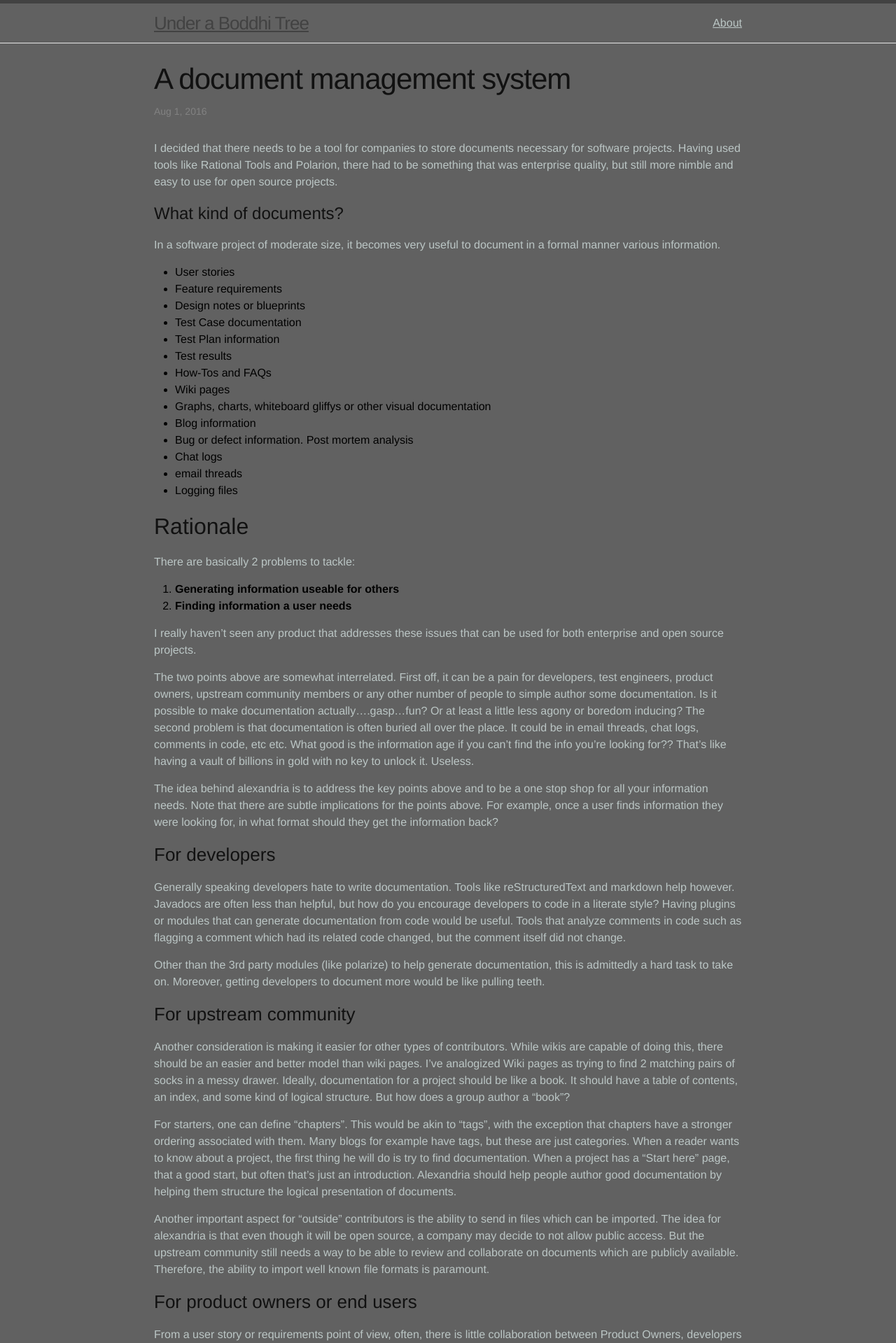
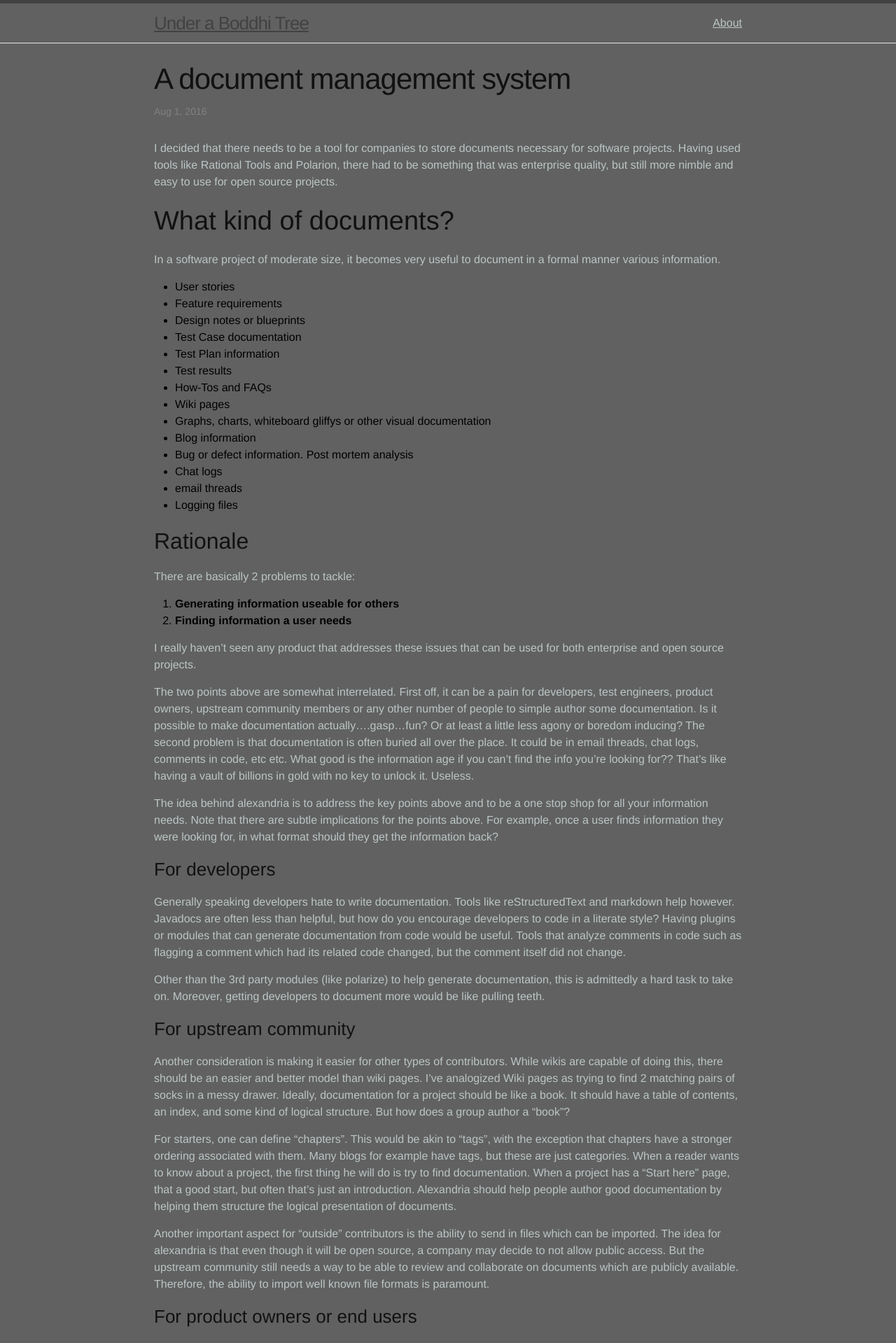
Before and after one commit to rarebreed/rarebreed.github.io, a Jekyll site: the page built from _posts/2016-08-02-alexandria.md, in a window 1280 px wide. Shown: the top 1919 px of the page at 70% size. Built offline with Jekyll 4.4.1, drawn with Linux system fonts in a browser that asks for light colours.

Commit message:
Adding h1 attributes

```diff
--- a/_sass/_layout.scss
+++ b/_sass/_layout.scss
@@ -216,6 +216,14 @@
 .post-content {
     margin-bottom: $spacing-unit;
 
+    h1 {
+        font-size: 38px;
+
+        @include media-query($on-laptop) {
+            font-size: 28px;
+        }
+    }
+
     h2 {
         font-size: 32px;
 
```
